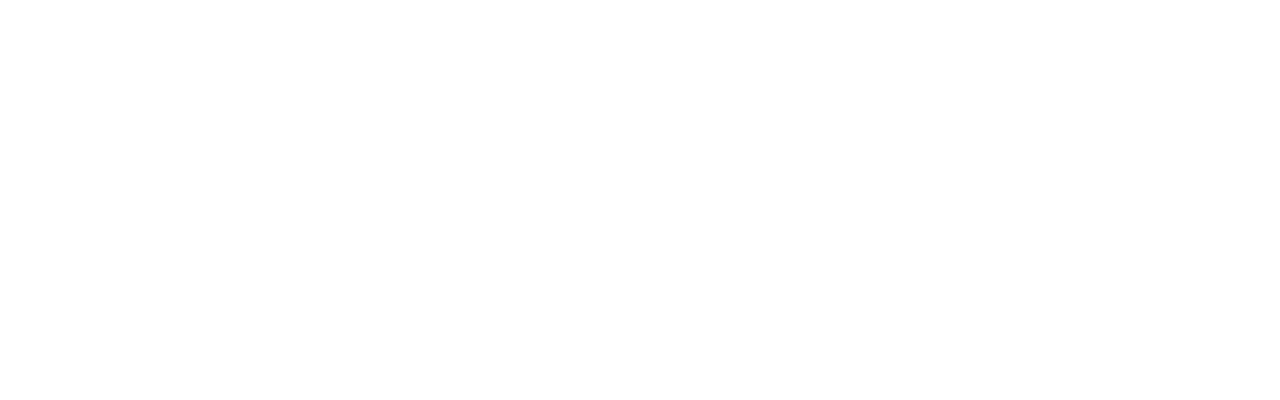
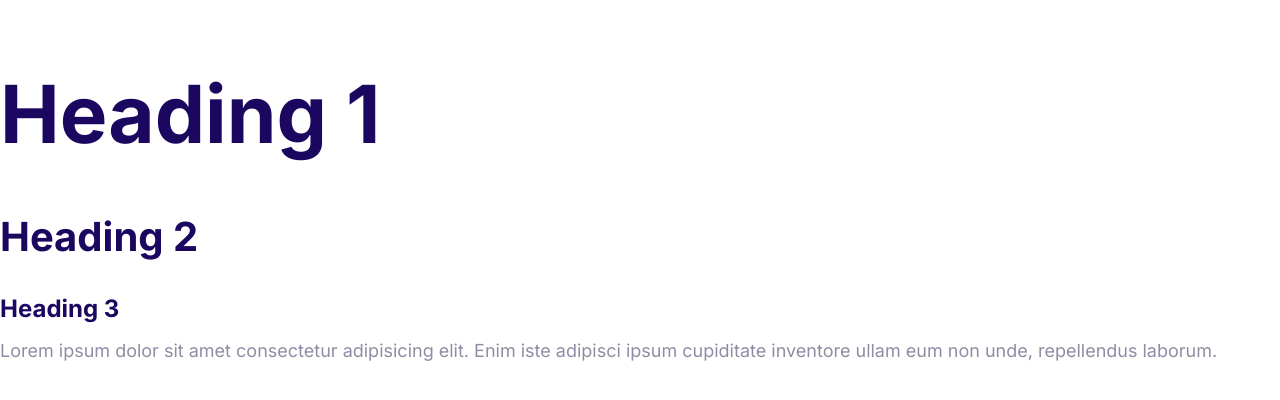
Before and after one commit to emaliraza/Alified, a plain HTML site: page index.html in a window 1280 px wide. Drawn offline with Linux system fonts and the light colour scheme.

Commit message:
define the styles for the fonts.

```diff
--- a/css/styles.css
+++ b/css/styles.css
@@ -5,3 +5,52 @@
     --color-heading: #1b0760;
     --color-body: #918ca4;
 }
+
+html {
+    font-size: 62.5%;
+}
+
+body {
+    font-family: inter, Arial, Helvetica, sans-serif;
+    font-size: 2.4rem;
+    line-height: 1.5;
+    color: var(--color-body);
+}
+
+h1, h2, h3 {
+    color: var(--color-heading);
+    margin-bottom: 1rem;
+}
+
+h1 {
+    font-size: 7rem;
+}
+
+h2 {
+    font-size: 4rem;
+}
+
+h3 {
+    font-size: 3rem;
+
+}
+
+p {
+    margin-top: 0;
+}
+
+@media screen and (min-width: 1024px) {
+    body {
+        font-size: 1.8rem;
+
+    }
+    h1 {
+        font-size: 8rem;
+    }
+    h2 {
+        font-size: 4rem;
+    }
+    h3 {
+        font-size: 2.4rem;
+    }
+}
--- a/index.html
+++ b/index.html
@@ -5,10 +5,17 @@
     <meta http-equiv="X-UA-Compatible" content="IE=edge">
     <meta name="viewport" content="width=device-width, initial-scale=1.0">
     <title>Document</title>
+    <link rel="preconnect" href="https://fonts.googleapis.com">
+<link rel="preconnect" href="https://fonts.gstatic.com" crossorigin>
+<link href="https://fonts.googleapis.com/css2?family=Inter:wght@400;700&display=swap" rel="stylesheet">
     <link rel="stylesheet" href="css/normalize.css">
     <link rel="stylesheet" href="css/styles.css">
 </head>
 <body>
+    <h1>Heading 1</h1>
+    <h2>Heading 2</h2>
+    <h3>Heading 3</h3>
+    <p>Lorem ipsum dolor sit amet consectetur adipisicing elit. Enim iste adipisci ipsum cupiditate inventore ullam eum non unde, repellendus laborum.</p>
 
 </body>
 </html>
```
